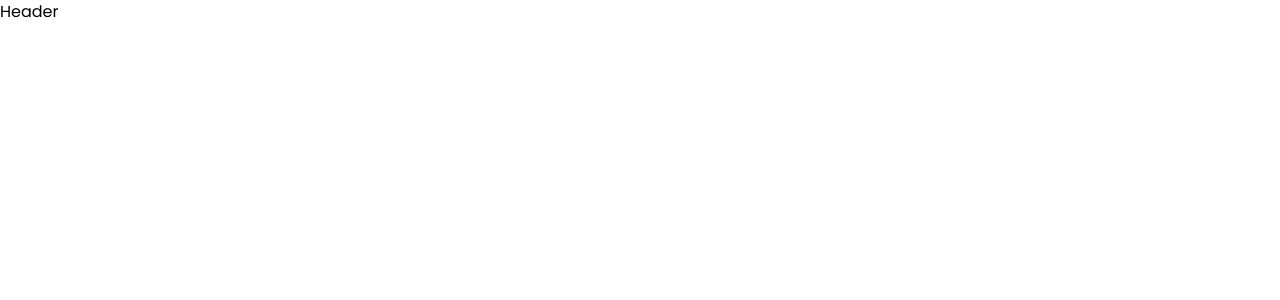
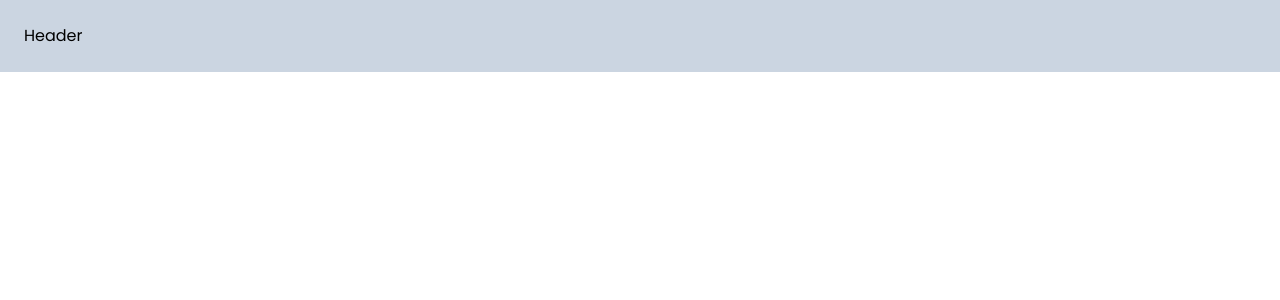
Before and after one commit to Nicoogf/mennuappg, a React (Create React App) app: page / in a window 1280 px wide. Shown: the top 300 px of the page. Built offline with nearby package versions, Linux system fonts and the light colour scheme.

Commit message:
Se crea el Header

```diff
--- a/src/components/Header.jsx
+++ b/src/components/Header.jsx
@@ -2,7 +2,7 @@ import React from 'react'
 
 const Header = () => {
   return (
-    <div>Header</div>
+    <div className='fixed z-50 w-screen bg-slate-300 p-6'>Header</div>
   )
 }
 
--- a/src/index.js
+++ b/src/index.js
@@ -2,8 +2,16 @@ import React from "react" ;
 import ReactDOM  from "react-dom" ;
 import "./index.css" ;
 
+import { BrowserRouter as Router } from "react-router-dom" ;
+
 import App from "./App" ;
 
 ReactDOM.render(
-    <App />  , document.getElementById("root")
+    <Router>
+
+        <App />
+
+    </Router> ,
+
+ document.getElementById("root")
 );
```
